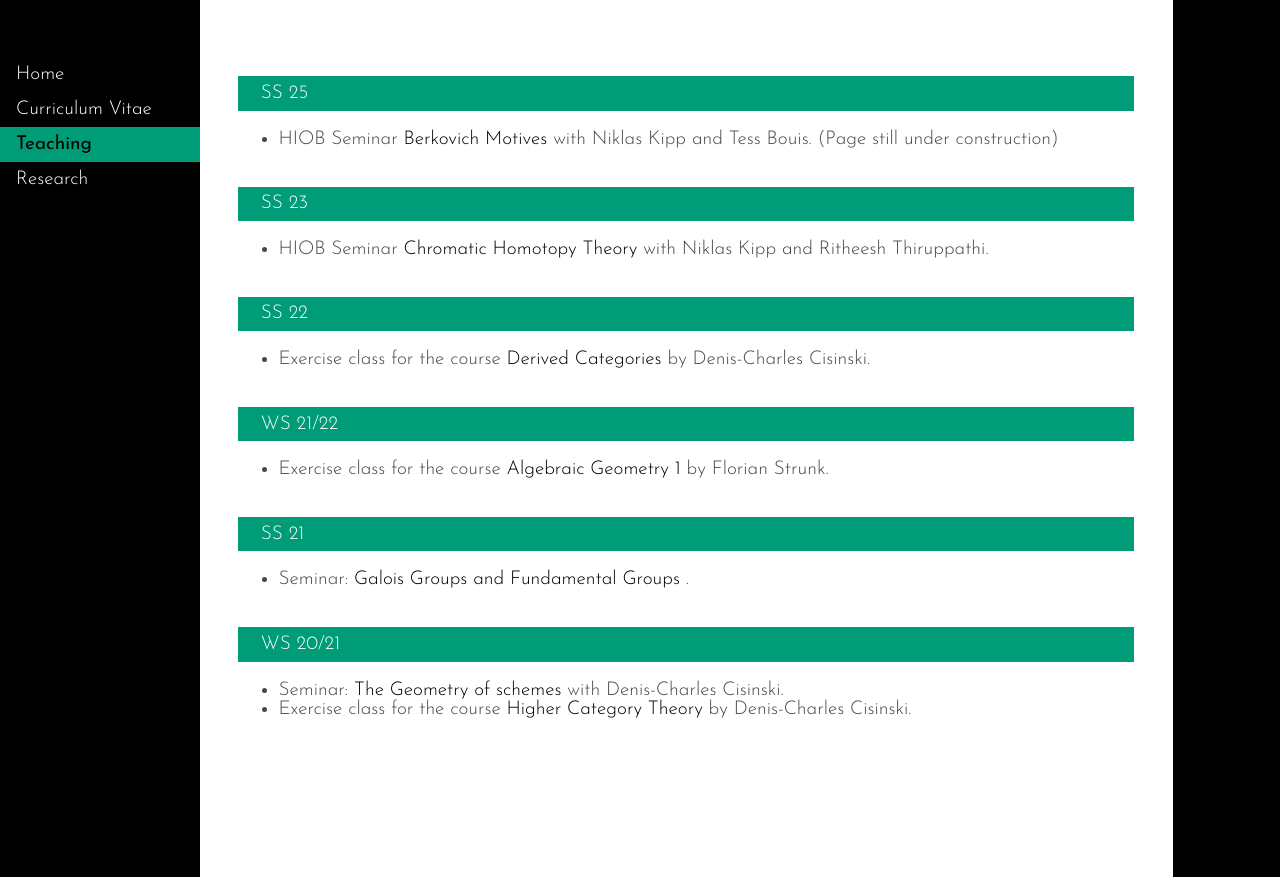
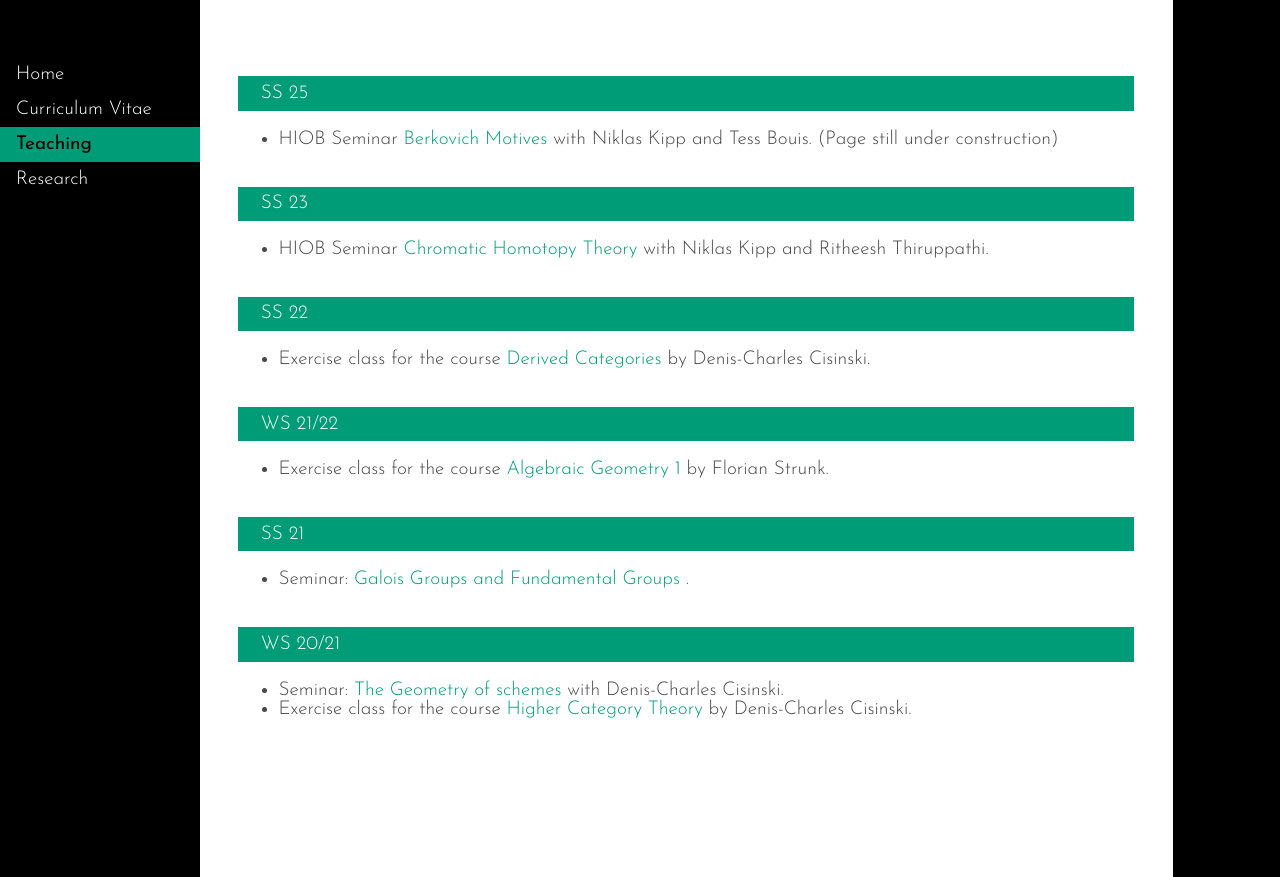
Before and after one commit to wos07573/wos07573.github.io, a plain HTML site: page lehre.html in a window 1280 px wide. Drawn offline with Linux system fonts and the light colour scheme.

Commit message:
Final Final

```diff
--- a/lehre.html
+++ b/lehre.html
@@ -126,31 +126,31 @@ a.my:hover {
 			<!-- Removed image and personal details here -->
 			<p class="naka"> SS 25 </p>
 			<ul>
-  <li>HIOB Seminar <a href="https://sfb-higher-invariants.app.uni-regensburg.de/index.php?title=HIOB_SS25"> Berkovich Motives</a> with Niklas Kipp and Tess Bouis. (Page still under construction)  </li>
+  <li>HIOB Seminar <a href="https://sfb-higher-invariants.app.uni-regensburg.de/index.php?title=HIOB_SS25" class="my"> Berkovich Motives</a> with Niklas Kipp and Tess Bouis. (Page still under construction)  </li>
 </ul>
 
 			<p class="naka"> SS 23 </p>
 			<ul>
-  <li>HIOB Seminar <a href="https://sfb-higher-invariants.app.uni-regensburg.de/index.php?title=HIOB_SS23"> Chromatic Homotopy Theory</a> with Niklas Kipp and Ritheesh Thiruppathi.  </li>
+  <li>HIOB Seminar <a href="https://sfb-higher-invariants.app.uni-regensburg.de/index.php?title=HIOB_SS23" class="my"> Chromatic Homotopy Theory</a> with Niklas Kipp and Ritheesh Thiruppathi.  </li>
 </ul>
 
 			<p class="naka"> SS 22 </p>
 			<ul>
-  <li>Exercise class for the course <a href="https://www-app.uni-regensburg.de/Fakultaeten/MAT/Hellus/KVV_2/abruflink.php?id=934"> Derived Categories </a> by Denis-Charles Cisinski. </li>
+  <li>Exercise class for the course <a href="https://www-app.uni-regensburg.de/Fakultaeten/MAT/Hellus/KVV_2/abruflink.php?id=934" class="my"> Derived Categories </a> by Denis-Charles Cisinski. </li>
 </ul>
 			<p class="naka"> WS 21/22 </p>
 			<ul>
-  <li>Exercise class for the course <a href="https://www.florianstrunk.de/teaching/newag/index.html"> Algebraic Geometry 1 </a> by Florian Strunk. </li>
+  <li>Exercise class for the course <a href="https://www.florianstrunk.de/teaching/newag/index.html" class="my"> Algebraic Geometry 1 </a> by Florian Strunk. </li>
 </ul>
 			 <p class="naka"> SS 21 </p>
 			<ul>
-  <li>Seminar: <a href="https://homepages.uni-regensburg.de/~wos07573/SeminarGalois.html">Galois Groups and Fundamental Groups </a>.
+  <li>Seminar: <a href="https://homepages.uni-regensburg.de/~wos07573/SeminarGalois.html" class="my">Galois Groups and Fundamental Groups </a>.
 </ul>
 
 		<p class="naka"> WS 20/21 </p>
 			<ul>
-  <li>Seminar: <a href="http://www.mathematik.uni-regensburg.de/cisinski/AGWS20-21.html">The Geometry of schemes </a> with Denis-Charles Cisinski.
-  <li>Exercise class for the course <a href="http://www.mathematik.uni-regensburg.de/cisinski/HigherCat.html"> Higher Category Theory </a> by Denis-Charles Cisinski. </li>
+  <li>Seminar: <a href="http://www.mathematik.uni-regensburg.de/cisinski/AGWS20-21.html" class="my">The Geometry of schemes </a> with Denis-Charles Cisinski.
+  <li>Exercise class for the course <a href="http://www.mathematik.uni-regensburg.de/cisinski/HigherCat.html" class="my"> Higher Category Theory </a> by Denis-Charles Cisinski. </li>
 </ul>
 
 
```
Also changed, not shown: CV.html (+2 -2 lines).
